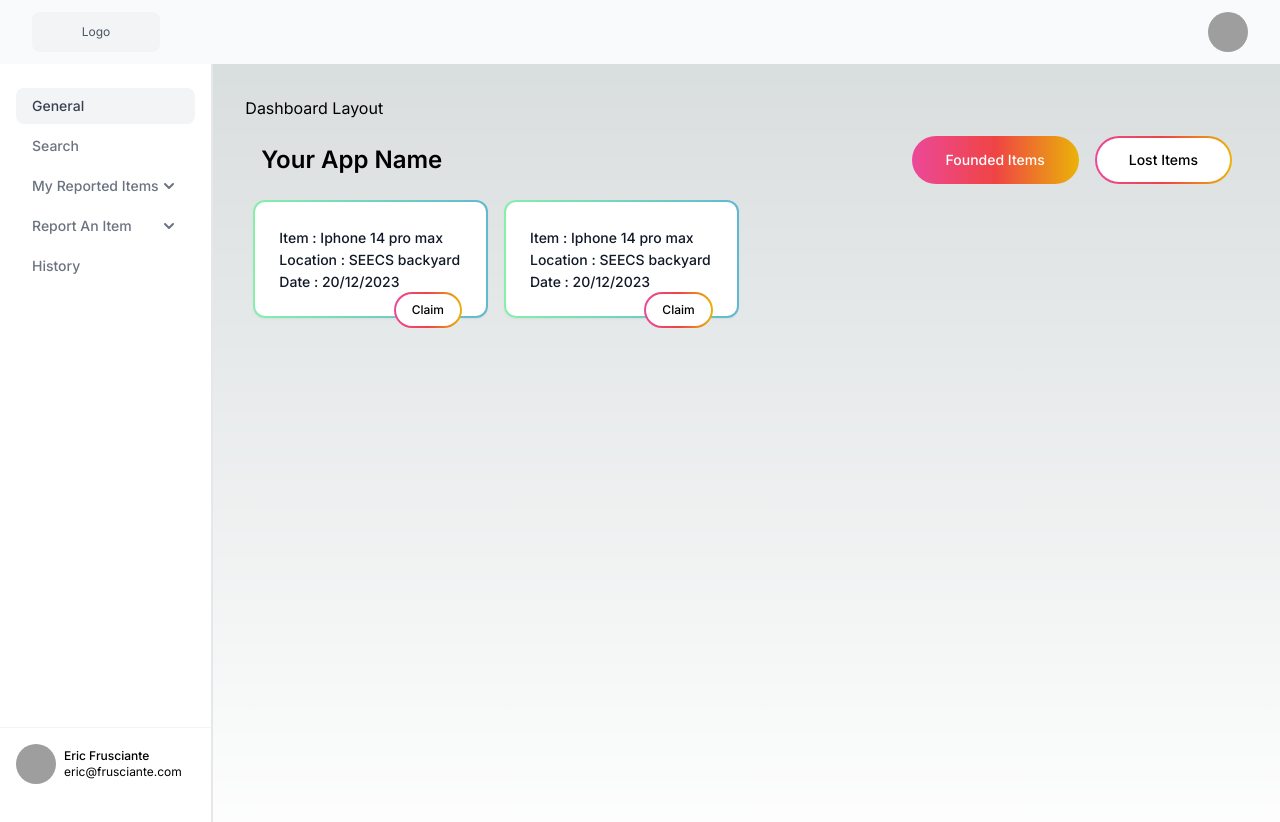
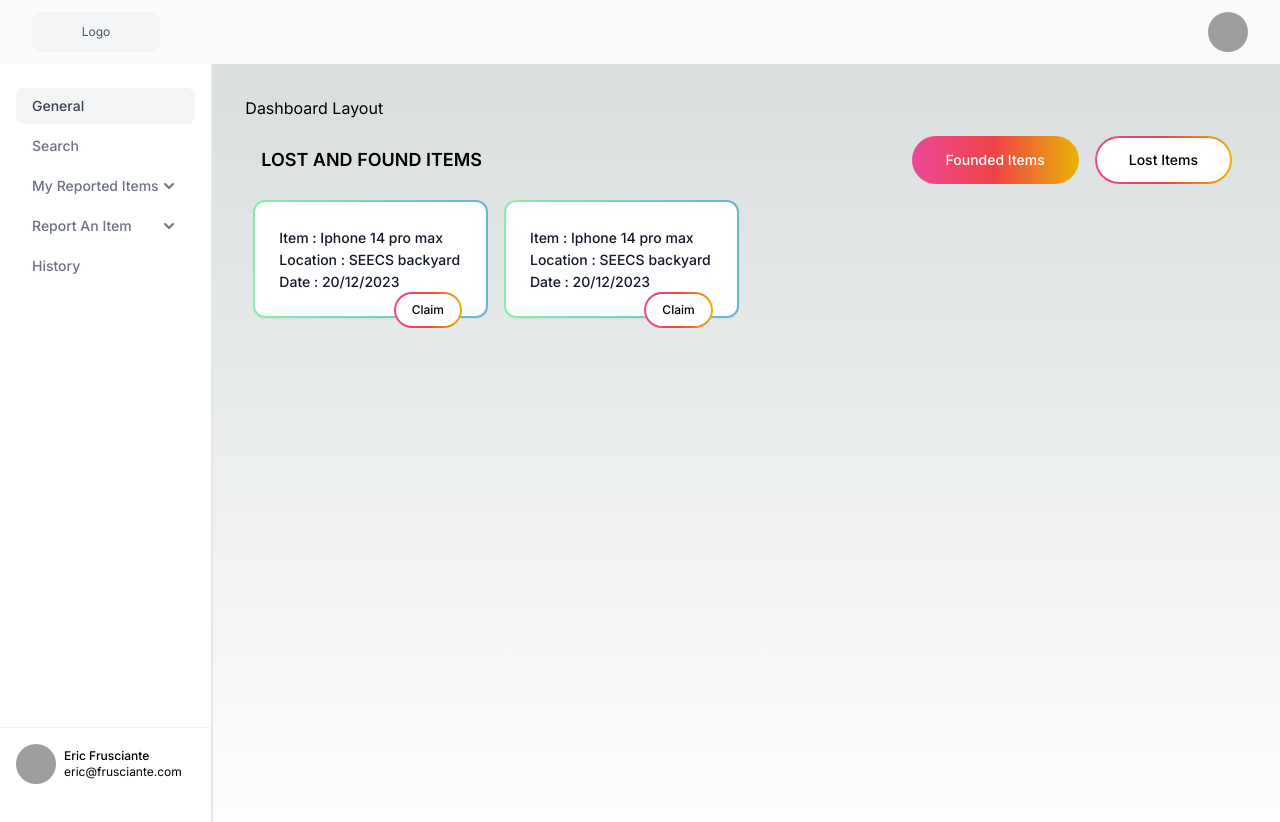
Before and after one commit to musfirbaig/lost-and-found, a Next.js app: page /user/dashboard/search in a window 1280 px wide. Shown: the top 822 px of the page. Built offline with nearby package versions, Linux system fonts and the light colour scheme; no server answers; grey boxes are pictures that could not be loaded.

Commit message:
now i am commiting before integrating apis

```diff
--- a/app/user/dashboard/general.tsx
+++ b/app/user/dashboard/general.tsx
@@ -2,7 +2,13 @@ import Link from "next/link";
 import { useUser } from "../UserContext"
 export function GeneralPage(){
 
-    const userId = useUser();
+  // testing code by adding fetch requests to test apis
+
+
+
+
+    const user = useUser();
+    const {userId} = user as any;
     console.log(userId);
     const name = "musfirbaig";
 
--- a/app/user/dashboard/search/page.tsx
+++ b/app/user/dashboard/search/page.tsx
@@ -37,7 +37,9 @@ export default function Search(){
             {/* Header container which contains filtering buttons */}
             <div className=" text-black p-4">
             <div className="container mx-auto flex justify-between items-center">
-                <h1 className="text-2xl font-semibold">Your App Name</h1>
+
+                {/* <h1 className="text-2xl font-semibold">Your App Name</h1> */}
+                <h1 className="text-lg font-semibold">LOST AND FOUND ITEMS</h1>
 
                 <div className="flex space-x-4">
 
```
